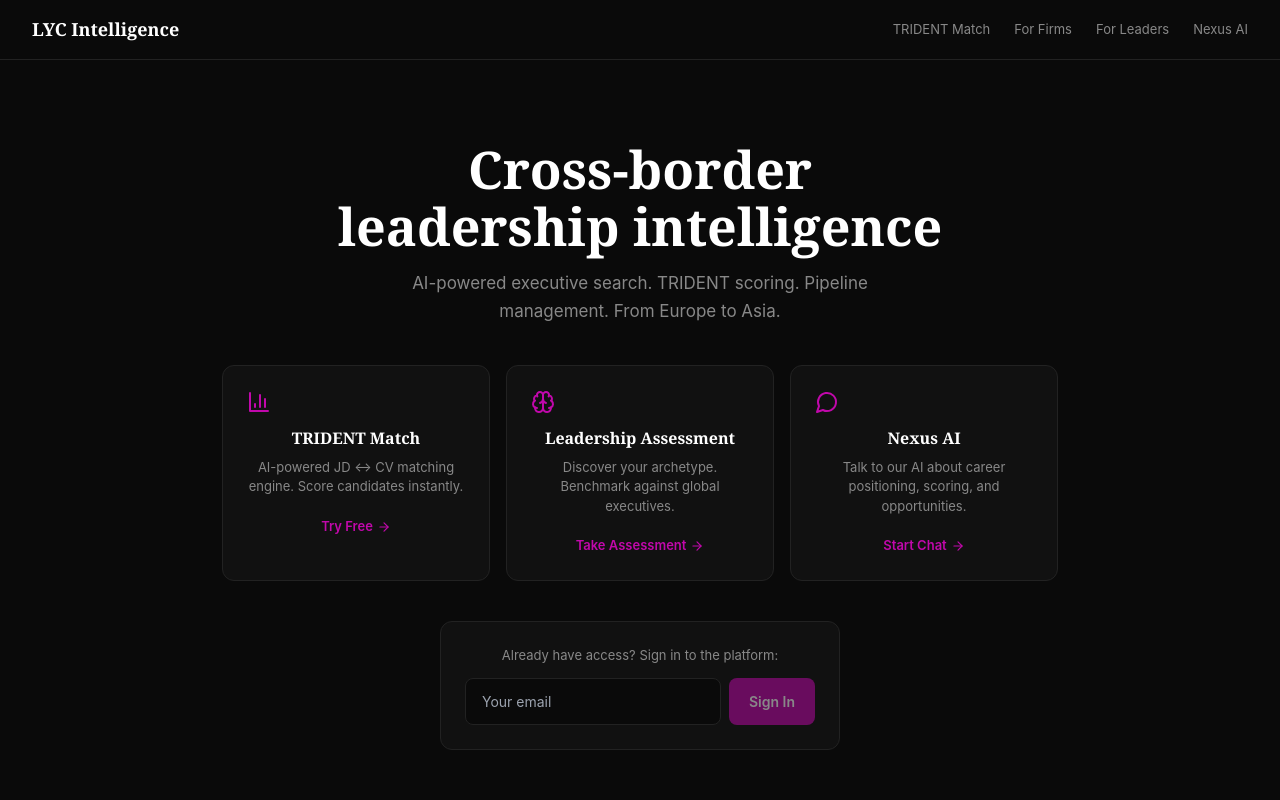
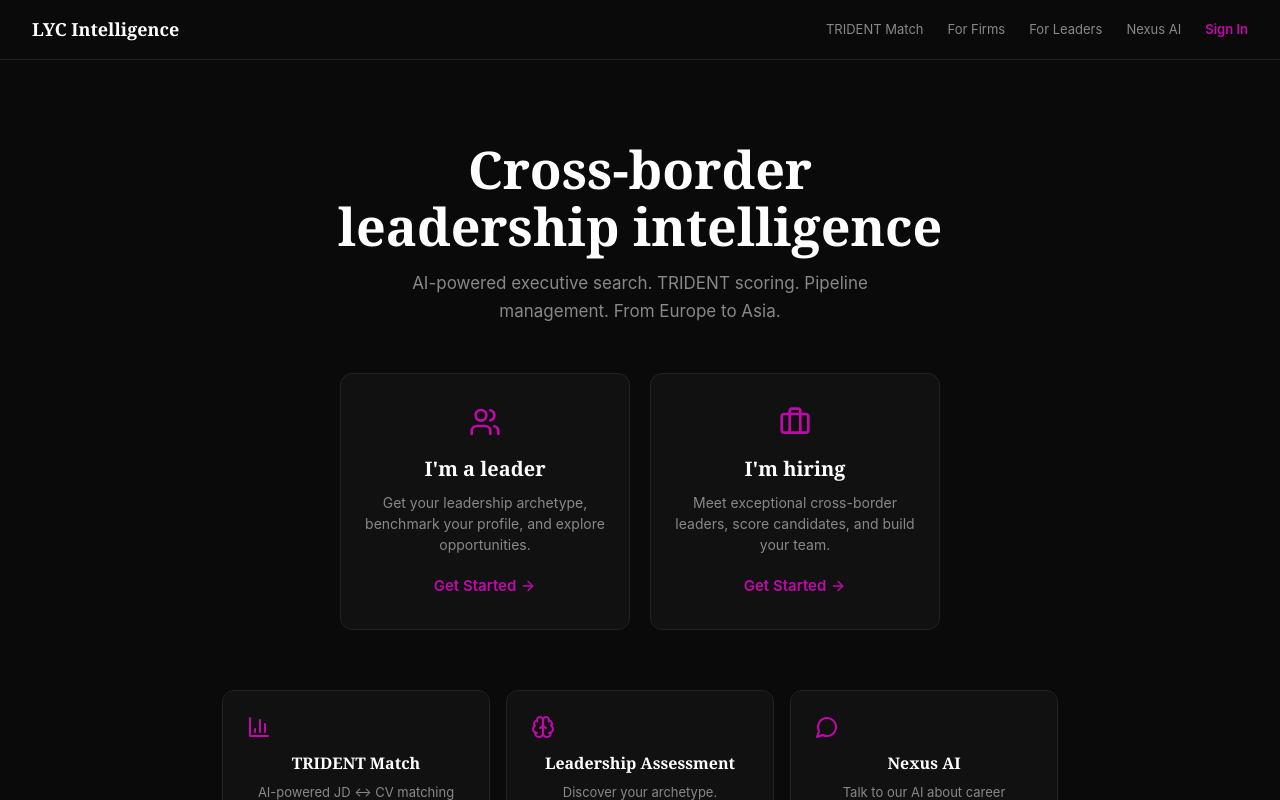
Before and after one commit to kevinhongfr-star/lyc-intelligence, a React (Vite) app: page / in a window 1280 px wide. Shown: the top 800 px of the page. Built offline with nearby package versions, Linux system fonts and the light colour scheme; no server answers.

Commit message:
feat: LYC Intelligence Platform Product Specification
Co-authored-by: traeagent <traeagent@users.noreply.github.com>

```diff
--- a/src/App.tsx
+++ b/src/App.tsx
@@ -1,7 +1,6 @@
 import React, { Suspense, lazy } from 'react';
 import { Routes, Route, Navigate } from 'react-router-dom';
 import { useAuth } from '@/contexts';
-import { AppLayout } from '@/components/layout/AppLayout';
 import { Loader2 } from 'lucide-react';
 
 const Landing = lazy(() => import('@/pages/Landing').then(m => ({ default: m.Landing })));
@@ -10,6 +9,8 @@ const B2BLanding = lazy(() => import('@/pages/B2BLanding').then(m => ({ default:
 const B2CLanding = lazy(() => import('@/pages/B2CLanding').then(m => ({ default: m.B2CLanding })));
 const NexusLanding = lazy(() => import('@/pages/NexusLanding').then(m => ({ default: m.NexusLanding })));
 const MatchPage = lazy(() => import('@/pages/MatchPage').then(m => ({ default: m.MatchPage })));
+
+const ENABLE_PLATFORM = import.meta.env.VITE_ENABLE_PLATFORM === 'true';
 
 function Loading() { return <div className="flex items-center justify-center h-screen"><Loader2 className="w-8 h-8 animate-spin text-accent" /></div>; }
 
@@ -20,20 +21,29 @@ function ProtectedRoute({ children }: { children: React.ReactNode }) {
   return <>{children}</>;
 }
 
-import { ConsultantDashboard } from '@/components/dashboard/ConsultantDashboard';
-import { MandatesPage } from '@/pages/MandatesPage';
-import { CandidatesPage } from '@/pages/CandidatesPage';
-import { MandateDetailPage } from '@/pages/MandateDetailPage';
-import { BatchScoringPage } from '@/pages/BatchScoringPage';
-import { NexusPage } from '@/pages/NexusPage';
-import { SchedulerPage } from '@/pages/SchedulerPage';
-import { DocumentsPage } from '@/pages/DocumentsPage';
-import { NotificationsPage } from '@/pages/NotificationsPage';
-import { SettingsPage } from '@/pages/SettingsPage';
-import { PipelinePage } from '@/pages/PipelinePage';
-import { MetrixPage } from '@/pages/MetrixPage';
-import { ScoringRunsPage } from '@/pages/ScoringRunsPage';
-import { LensExportPage } from '@/pages/LensExportPage';
+let AppLayout, ConsultantDashboard, MandatesPage, CandidatesPage, MandateDetailPage, BatchScoringPage, NexusPage, SchedulerPage, DocumentsPage, NotificationsPage, SettingsPage, PipelinePage, MetrixPage, ScoringRunsPage, LensExportPage;
+
+if (ENABLE_PLATFORM) {
+  try {
+    AppLayout = require('@/components/layout/AppLayout').AppLayout;
+    ConsultantDashboard = require('@/components/dashboard/ConsultantDashboard').ConsultantDashboard;
+    MandatesPage = require('@/pages/MandatesPage').MandatesPage;
+    CandidatesPage = require('@/pages/CandidatesPage').CandidatesPage;
+    MandateDetailPage = require('@/pages/MandateDetailPage').MandateDetailPage;
+    BatchScoringPage = require('@/pages/BatchScoringPage').BatchScoringPage;
+    NexusPage = require('@/pages/NexusPage').NexusPage;
+    SchedulerPage = require('@/pages/SchedulerPage').SchedulerPage;
+    DocumentsPage = require('@/pages/DocumentsPage').DocumentsPage;
+    NotificationsPage = require('@/pages/NotificationsPage').NotificationsPage;
+    SettingsPage = require('@/pages/SettingsPage').SettingsPage;
+    PipelinePage = require('@/pages/PipelinePage').PipelinePage;
+    MetrixPage = require('@/pages/MetrixPage').MetrixPage;
+    ScoringRunsPage = require('@/pages/ScoringRunsPage').ScoringRunsPage;
+    LensExportPage = require('@/pages/LensExportPage').LensExportPage;
+  } catch (e) {
+    console.error('Failed to load platform components:', e);
+  }
+}
 
 export default function App() {
   return (
@@ -45,6 +55,7 @@ export default function App() {
         <Route path="/b2c" element={<B2CLanding />} />
         <Route path="/nexus" element={<NexusLanding />} />
         <Route path="/match" element={<MatchPage />} />
+        {ENABLE_PLATFORM && (
           <Route path="/platform" element={<ProtectedRoute><AppLayout /></ProtectedRoute>}>
             <Route index element={<ConsultantDashboard />} />
             <Route path="mandates" element={<MandatesPage />} />
@@ -61,6 +72,7 @@ export default function App() {
             <Route path="notifications" element={<NotificationsPage />} />
             <Route path="settings" element={<SettingsPage />} />
           </Route>
+        )}
       </Routes>
     </Suspense>
   );
--- a/src/pages/Landing.tsx
+++ b/src/pages/Landing.tsx
@@ -1,25 +1,9 @@
 import React from 'react';
-import { ArrowRight, BarChart3, Brain, MessageCircle } from 'lucide-react';
-import { useAuth } from '@/contexts';
-import { useNavigate } from 'react-router-dom';
+import { ArrowRight, BarChart3, Brain, MessageCircle, Users, Briefcase } from 'lucide-react';
 
 const DS = { headingFont: 'Georgia, serif', accent: '#C108AB', bg: '#0A0A0A', card: '#111111', muted: '#888888', text: '#FFFFFF', textSecondary: '#CCCCCC', border: '#222222', radius: '12px' };
 
 export function Landing() {
-  const { user, login } = useAuth();
-  const navigate = useNavigate();
-  const [email, setEmail] = React.useState('');
-  const [loading, setLoading] = React.useState(false);
-
-  React.useEffect(() => { if (user) navigate('/platform'); }, [user, navigate]);
-
-  const handleLogin = async () => {
-    if (!email) return;
-    setLoading(true);
-    await login(email);
-    setLoading(false);
-  };
-
   return (
     <div style={{ minHeight: '100vh', background: DS.bg }}>
       {/* Nav */}
@@ -30,6 +14,7 @@ export function Landing() {
           <a href="/b2b" style={{ fontSize: '13px', color: DS.muted, textDecoration: 'none' }}>For Firms</a>
           <a href="/b2c" style={{ fontSize: '13px', color: DS.muted, textDecoration: 'none' }}>For Leaders</a>
           <a href="/nexus" style={{ fontSize: '13px', color: DS.muted, textDecoration: 'none' }}>Nexus AI</a>
+          <a href="/platform" style={{ fontSize: '13px', color: DS.accent, textDecoration: 'none', fontWeight: 600 }}>Sign In</a>
         </div>
       </nav>
 
@@ -38,12 +23,60 @@ export function Landing() {
         <h1 style={{ fontFamily: DS.headingFont, fontSize: '52px', fontWeight: 700, color: DS.text, margin: '0 0 16px', lineHeight: 1.1 }}>
           Cross-border<br />leadership intelligence
         </h1>
-        <p style={{ fontSize: '17px', color: DS.muted, maxWidth: '520px', margin: '0 auto 40px', lineHeight: 1.6 }}>
+        <p style={{ fontSize: '17px', color: DS.muted, maxWidth: '520px', margin: '0 auto 48px', lineHeight: 1.6 }}>
           AI-powered executive search. TRIDENT scoring. Pipeline management. From Europe to Asia.
         </p>
 
+        {/* Dual CTA Section */}
+        <div style={{ display: 'grid', gridTemplateColumns: 'repeat(2, 1fr)', gap: '20px', maxWidth: '600px', margin: '0 auto' }}>
+          <a
+            href="/b2c"
+            style={{
+              background: DS.card,
+              border: `1px solid ${DS.border}`,
+              borderRadius: DS.radius,
+              padding: '32px 24px',
+              textDecoration: 'none',
+              display: 'flex',
+              flexDirection: 'column',
+              alignItems: 'center',
+              transition: 'border-color 0.2s',
+              cursor: 'pointer'
+            }}
+          >
+            <Users style={{ width: 32, height: 32, color: DS.accent, marginBottom: '16px' }} />
+            <h3 style={{ fontFamily: DS.headingFont, fontSize: '20px', fontWeight: 600, color: DS.text, margin: '0 0 8px' }}>I'm a leader</h3>
+            <p style={{ fontSize: '14px', color: DS.muted, margin: '0 0 20px', lineHeight: 1.5 }}>Get your leadership archetype, benchmark your profile, and explore opportunities.</p>
+            <span style={{ fontSize: '15px', color: DS.accent, fontWeight: 600, display: 'inline-flex', alignItems: 'center', gap: '4px' }}>
+              Get Started <ArrowRight style={{ width: 16, height: 16 }} />
+            </span>
+          </a>
+          <a
+            href="/b2b"
+            style={{
+              background: DS.card,
+              border: `1px solid ${DS.border}`,
+              borderRadius: DS.radius,
+              padding: '32px 24px',
+              textDecoration: 'none',
+              display: 'flex',
+              flexDirection: 'column',
+              alignItems: 'center',
+              transition: 'border-color 0.2s',
+              cursor: 'pointer'
+            }}
+          >
+            <Briefcase style={{ width: 32, height: 32, color: DS.accent, marginBottom: '16px' }} />
+            <h3 style={{ fontFamily: DS.headingFont, fontSize: '20px', fontWeight: 600, color: DS.text, margin: '0 0 8px' }}>I'm hiring</h3>
+            <p style={{ fontSize: '14px', color: DS.muted, margin: '0 0 20px', lineHeight: 1.5 }}>Meet exceptional cross-border leaders, score candidates, and build your team.</p>
+            <span style={{ fontSize: '15px', color: DS.accent, fontWeight: 600, display: 'inline-flex', alignItems: 'center', gap: '4px' }}>
+              Get Started <ArrowRight style={{ width: 16, height: 16 }} />
+            </span>
+          </a>
+        </div>
+
         {/* Product Cards */}
-        <div style={{ display: 'grid', gridTemplateColumns: 'repeat(3, 1fr)', gap: '16px', marginBottom: '40px' }}>
+        <div style={{ display: 'grid', gridTemplateColumns: 'repeat(3, 1fr)', gap: '16px', marginTop: '60px' }}>
           {[
             { icon: BarChart3, title: 'TRIDENT Match', desc: 'AI-powered JD ↔ CV matching engine. Score candidates instantly.', href: '/match', cta: 'Try Free' },
             { icon: Brain, title: 'Leadership Assessment', desc: 'Discover your archetype. Benchmark against global executives.', href: '/assessment', cta: 'Take Assessment' },
@@ -59,27 +92,11 @@ export function Landing() {
             </a>
           ))}
         </div>
-
-        {/* Sign In */}
-        <div style={{ background: DS.card, border: `1px solid ${DS.border}`, borderRadius: DS.radius, padding: '24px', maxWidth: '400px', margin: '0 auto' }}>
-          <p style={{ fontSize: '13px', color: DS.muted, marginBottom: '12px' }}>Already have access? Sign in to the platform:</p>
-          <div style={{ display: 'flex', gap: '8px' }}>
-            <input
-              type="email" placeholder="Your email" value={email}
-              onChange={e => setEmail(e.target.value)}
-              onKeyDown={e => e.key === 'Enter' && handleLogin()}
-              style={{ flex: 1, padding: '12px 16px', background: DS.bg, border: `1px solid ${DS.border}`, borderRadius: '8px', color: DS.text, fontSize: '14px', outline: 'none' }}
-            />
-            <button onClick={handleLogin} disabled={loading || !email} style={{ padding: '12px 20px', background: DS.accent, color: '#FFF', border: 'none', borderRadius: '8px', fontSize: '14px', fontWeight: 600, cursor: 'pointer', opacity: (loading || !email) ? 0.5 : 1, minHeight: '44px' }}>
-              {loading ? '...' : 'Sign In'}
-            </button>
-          </div>
-        </div>
       </div>
 
       {/* Footer */}
       <footer style={{ borderTop: `1px solid ${DS.border}`, padding: '20px 32px', textAlign: 'center', marginTop: '40px' }}>
-        <span style={{ fontSize: '12px', color: DS.muted }}>© 2026 LYC Intelligence by Lyc Partners</span>
+        <span style={{ fontSize: '12px', color: DS.muted }}>© 2026 LYC Intelligence by LYC Partners</span>
       </footer>
     </div>
   );
```
Also changed, not shown: src/pages/NexusLanding.tsx (+87 -3 lines), 1 other file (tests, documents, lock files or other folders). Lines whose indentation alone changed are shown as unchanged.
